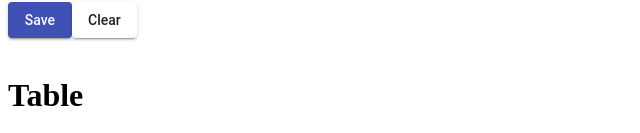
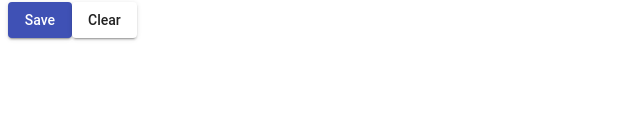
Before and after one commit to Loki139/user-registration-from, an Angular app: page / in a window 1280 px wide. Shown: the part 779-912 px from the top of the page, without its empty margins (0-640 px from the left). After the commit the page ends 851 px from the top, so only its background shows below. Built offline with nearby package versions, Linux system fonts and the light colour scheme.

Commit message:
1 file modified

```diff
--- a/src/app/user-registration/user-registration.component.html
+++ b/src/app/user-registration/user-registration.component.html
@@ -116,10 +116,10 @@
   <br />
 </form>
 
-<h1>Table</h1>
 <!-- //---table -->
 
 <div *ngIf="userDetailList && userDetailList.length">
+  <h1>Table</h1>
   <table
     mat-table
     [dataSource]="userDetailList"
```
